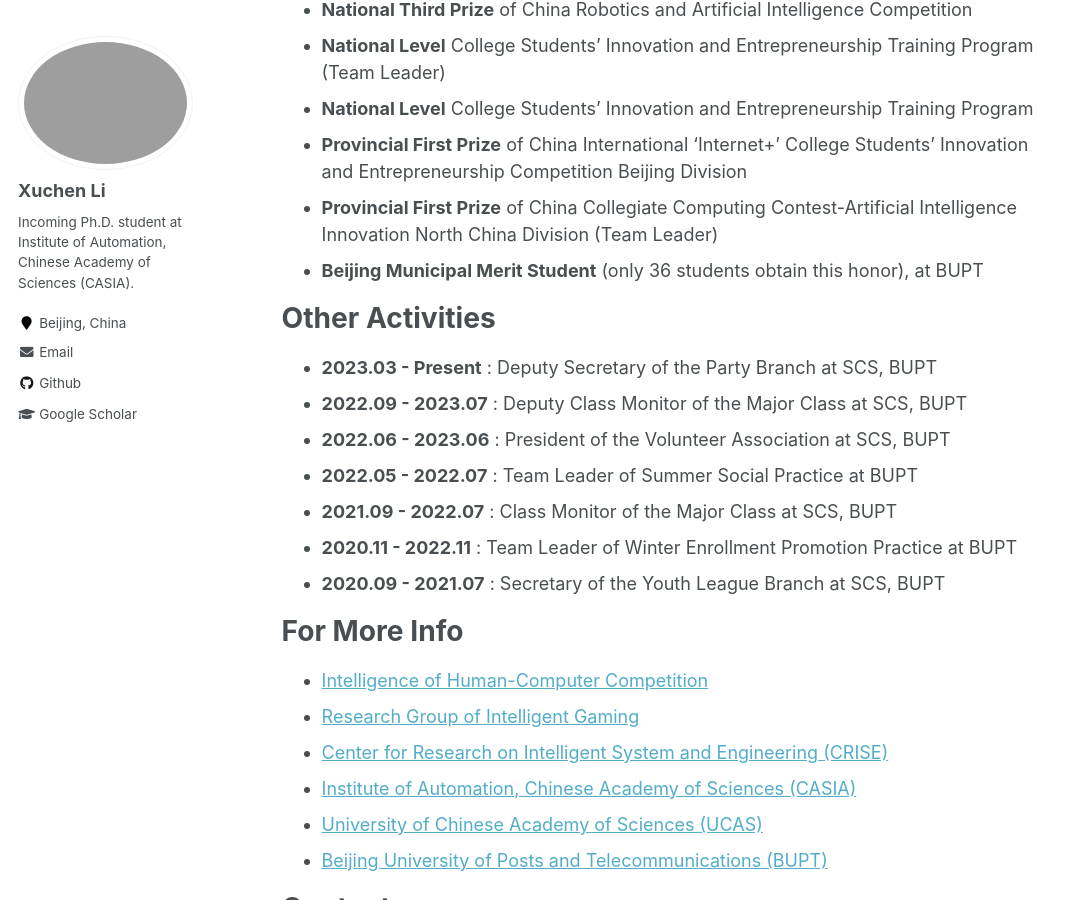
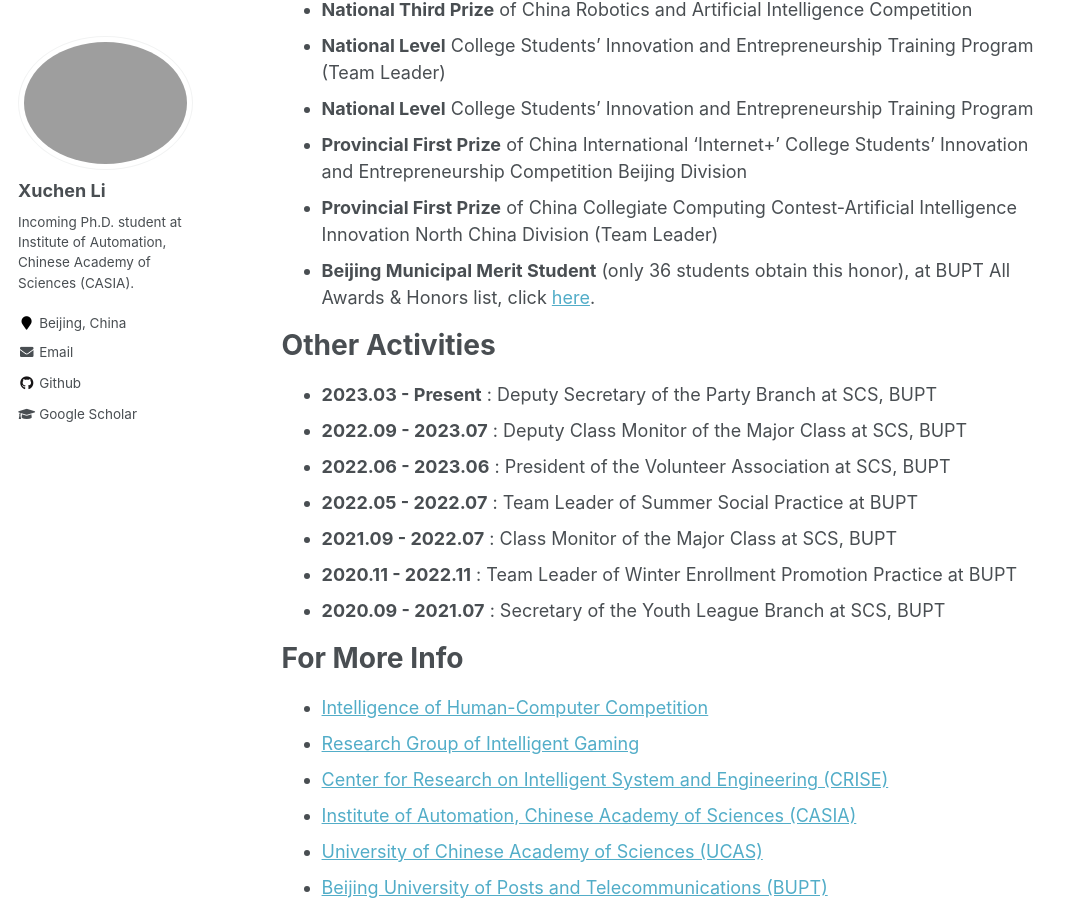
Before and after one commit to Xuchen-Li/Xuchen-Li.github.io, a Jekyll site: the page built from _pages/about.md, in a window 1280 px wide and 900 px high, scrolled down 2706 px. Shown: the whole window, without its empty margins (0-1078 px from the left). Built offline with Jekyll 4.4.1, drawn with Linux system fonts in a browser that asks for light colours.

Commit message:
Update about.md

```diff
--- a/_pages/about.md
+++ b/_pages/about.md
@@ -78,6 +78,7 @@ Awards & Honors
 * **Provincial First Prize** of China International 'Internet+' College Students' Innovation and Entrepreneurship Competition Beijing Division
 * **Provincial First Prize** of China Collegiate Computing Contest-Artificial Intelligence Innovation North China Division (Team Leader)
 * **Beijing Municipal Merit Student** (only 36 students obtain this honor), at BUPT
+All Awards & Honors list, click [here](https://xuchen-li.github.io/awards&honors/).
 
 
 Other Activities
```
